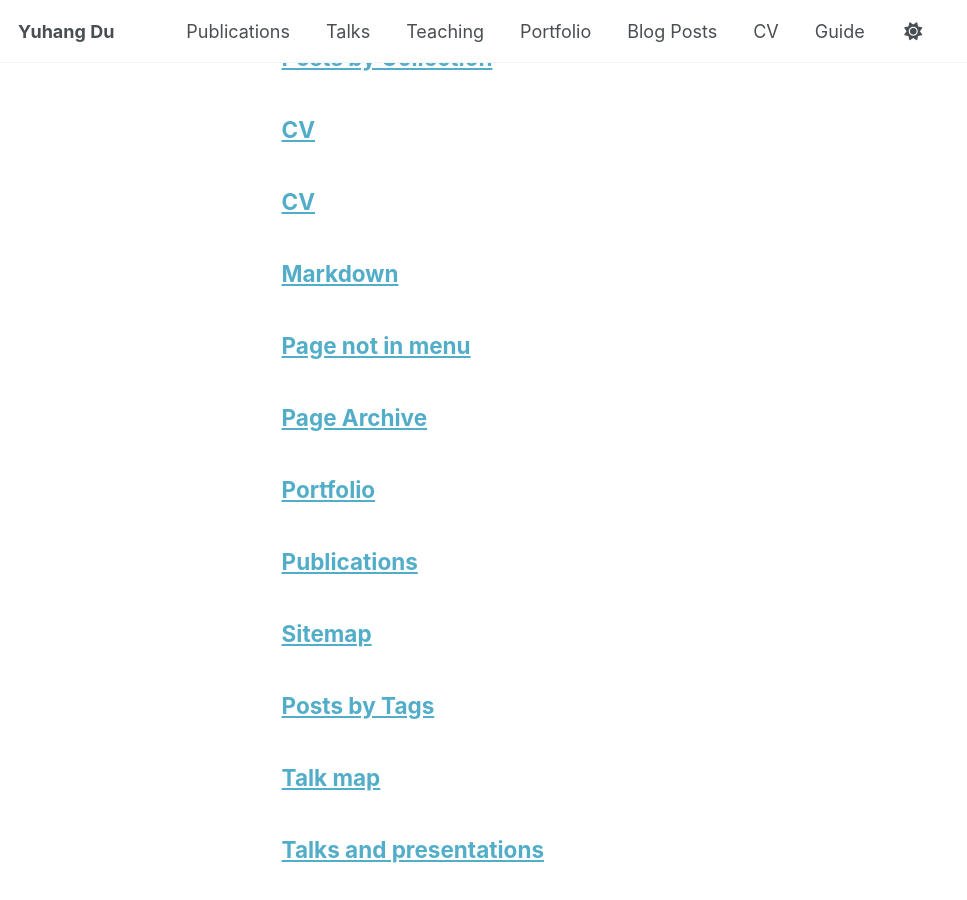
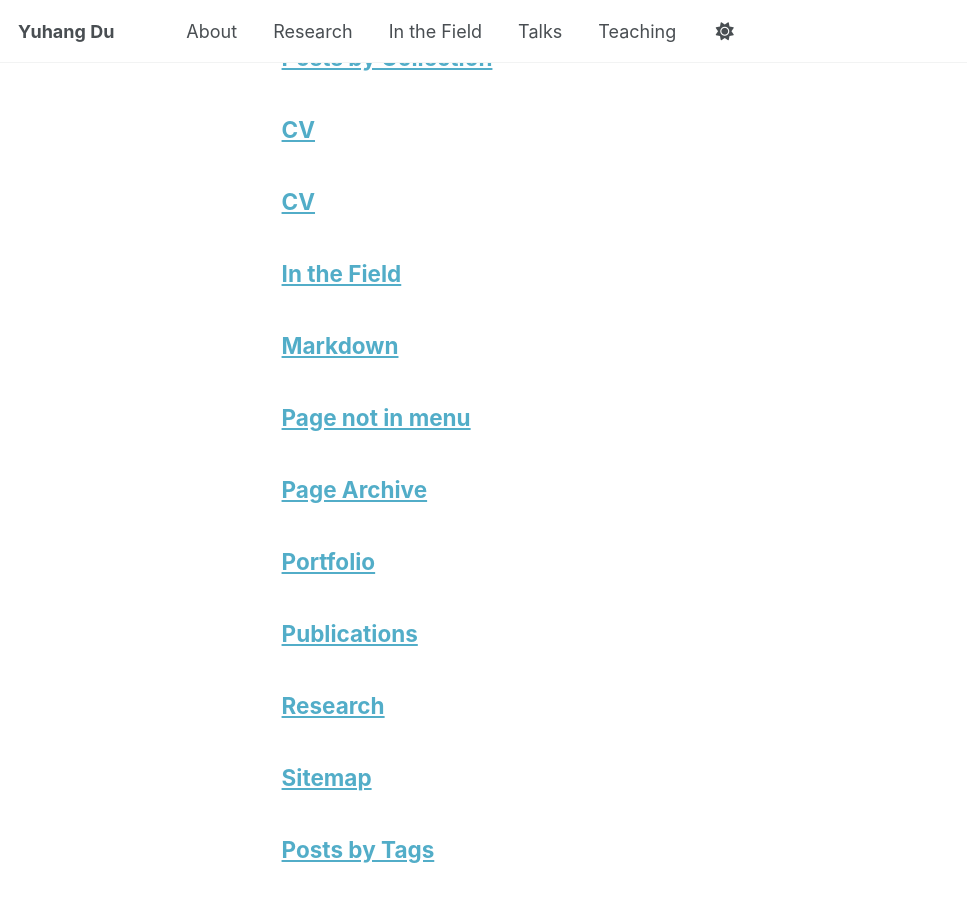
Before and after one commit to yuhangdu-edu/yuhangdu-edu.github.io, a Jekyll site: the page built from _pages/page-archive.html, in a window 1280 px wide and 900 px high, scrolled down 443 px. Shown: the whole window, without its empty margins (0-967 px from the left). Built offline with Jekyll 4.4.1, drawn with Linux system fonts in a browser that asks for light colours; a script bundle is joined from its source files by our own code; library files that are not in the unit come from our copies.

Commit message:
navigation

```diff
--- a/_data/navigation.yml
+++ b/_data/navigation.yml
@@ -8,26 +8,17 @@
 #      Markdown formatted page while the second is generated using JSON.
 
 main:
-  - title: "Publications"
-    url: /publications/
+  - title: "About"
+    url: /
+
+  - title: "Research"
+    url: /research/
+
+  - title: "In the Field"
+    url: /field/
 
   - title: "Talks"
     url: /talks/
 
   - title: "Teaching"
     url: /teaching/
-
-  - title: "Portfolio"
-    url: /portfolio/
-
-  - title: "Blog Posts"
-    url: /year-archive/
-
-  - title: "CV"
-    url: /cv/
-
-  # - title: "CV"
-  #   url: /cv-json/
-
-  - title: "Guide"
-    url: /markdown/
--- /dev/null
+++ b/_pages/field.md
@@ -0,0 +1,8 @@
+---
+layout: single
+title: "In the Field"
+permalink: /field/
+author_profile: true
+---
+
+In the Field page coming soon.
```
Also changed, not shown: _pages/research.md (added, +8 -0 lines).
